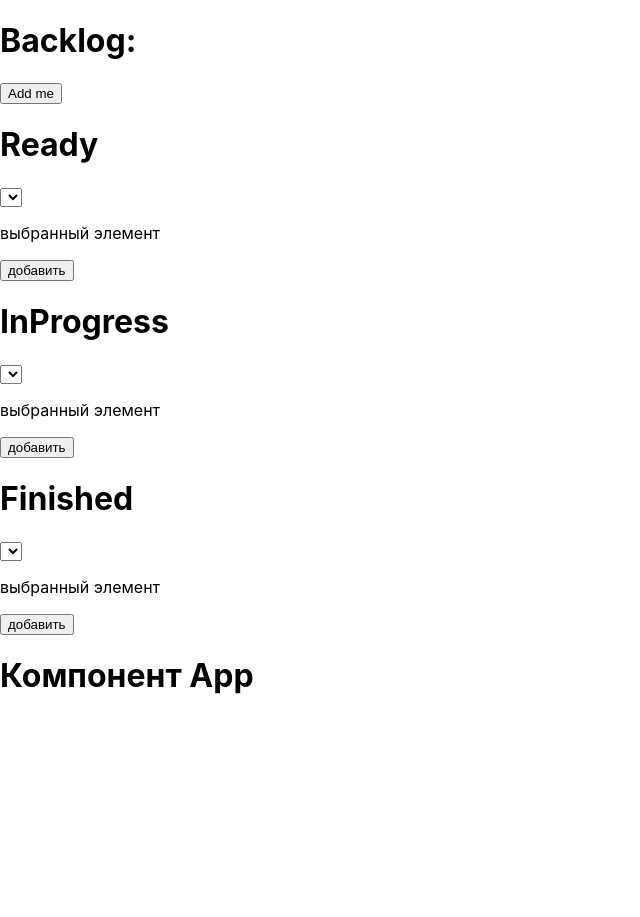
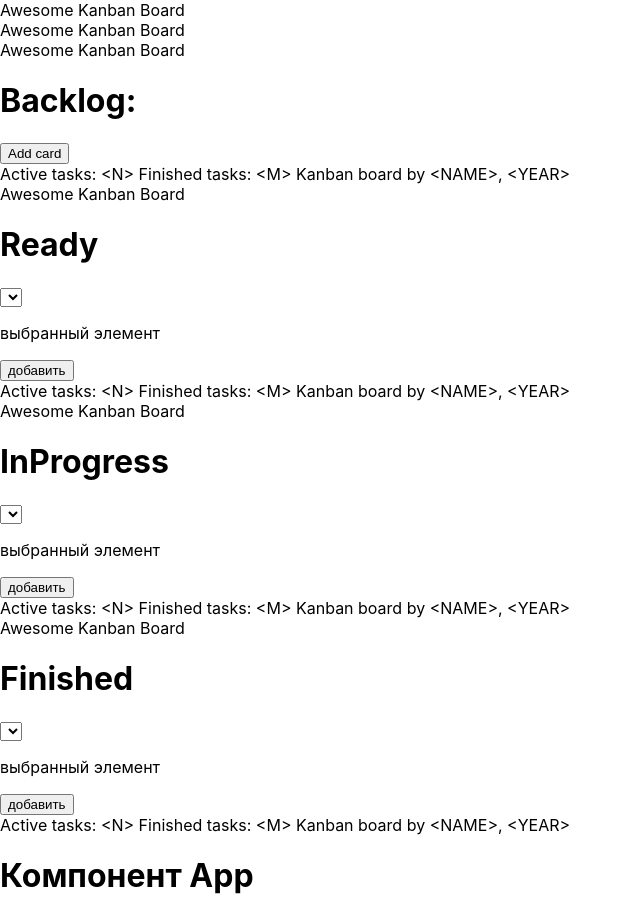
Before and after one commit to PickleRick56/Kanban, a React (Create React App) app: page / in a window 1280 px wide. Shown: the top 917 px of the page, without its empty margins (0-640 px from the left). Before the commit the page ends 800 px from the top, so only its background shows below. Built offline with nearby package versions, Linux system fonts and the light colour scheme.

Commit message:
add Header,Footer, X-button(retur to title)

```diff
--- a/src/App.js
+++ b/src/App.js
@@ -1,9 +1,9 @@
 
 import ShowDesk from './ShowDesk';
 import { useState, useEffect } from 'react';
-import { Routes , Route} from 'react-router-dom';
-
-
+import { Routes , Route,Link} from 'react-router-dom';
+import Header from './Header';
+import Footer from './Footer';
 
 
 
@@ -25,7 +25,7 @@ export default function App (){
 
 return(
 <>
-
+<Header/>
 
   <Routes>
 
@@ -33,13 +33,15 @@ return(
 
 
 {сomponents.map(key => (
-  <Route   path={`${key.id}`} element={<h1>{key.name}</h1>}/>
+  <Route   path={`${key.id}`} element={<><div>{key.name}</div><br/><br/> <div><Link to={`/`}>X</Link></div></>}/>
 ))}
 
 
 
   </Routes>
 
+  <Footer/>
+
 </>
 )
 }
--- a/src/Backlog.js
+++ b/src/Backlog.js
@@ -1,7 +1,7 @@
 import { useState } from 'react';
 import { Routes , Route, Link } from 'react-router-dom';
-
-
+import Header from './Header';
+import Footer from "./Footer";
 
 
 
@@ -12,16 +12,17 @@ export default function Backlog({prop,onClick}) {
 
   return (
     <>
+    <Header/>
     <div className="backlog">
 
     <h1>Backlog:</h1>
 
     {display ?
 
-     <><button onClick={() => { onClick(topic);  setTopic('');  setDisplay(false); }} >Send</button>
+     <><button onClick={() => { onClick(topic);  setTopic('');  setDisplay(false); }} >Submit</button>
        <input value={topic} onChange={e => setTopic(e.target.value)}/>   </>
 
-    :  <button onClick={() => {setDisplay(true); }} >Add me</button>}
+    :  <button onClick={() => {setDisplay(true); }} >Add card</button>}
 
 
 
@@ -65,6 +66,7 @@ export default function Backlog({prop,onClick}) {
 
 
     </div>
+    <Footer/>
     </>
   );
 }
--- a/src/Finished.js
+++ b/src/Finished.js
@@ -1,7 +1,7 @@
 import { useState } from 'react';
 import { Link } from 'react-router-dom';
-
-
+import Header from './Header';
+import Footer from "./Footer";
 
 export default function Finished({conditionInProgress, prop, onClick}) {
 
@@ -22,6 +22,7 @@ function hendler(){
 
     return (
       <>
+      <Header/>
  <div>
 
  <h1>Finished</h1>
@@ -39,7 +40,7 @@ function hendler(){
 <button onClick={hendler}>добавить</button>
  </div>
 
-
+ <Footer/>
 
       </>
     );
--- /dev/null
+++ b/src/Footer.js
@@ -0,0 +1,12 @@
+export default function Footer (){
+
+
+    return(
+    <>
+
+      <div>{`Active tasks: <N>  Finished tasks: <M>  Kanban board by <NAME>, <YEAR>`}</div>
+
+
+    </>
+    )
+    }
--- /dev/null
+++ b/src/Header.js
@@ -0,0 +1,12 @@
+export default function Header (){
+
+
+  return(
+  <>
+
+    <div>Awesome Kanban Board</div>
+
+
+  </>
+  )
+  }
--- a/src/InProgress.js
+++ b/src/InProgress.js
@@ -1,7 +1,7 @@
 import { useState } from 'react';
 import { Link } from 'react-router-dom';
-
-
+import Header from './Header';
+import Footer from "./Footer";
 
 export default function InProgress({conditionInProgress, prop, onClick}) {
 
@@ -22,6 +22,7 @@ function hendler(){
 
     return (
       <>
+      <Header/>
  <div>
 
  <h1>InProgress</h1>
@@ -39,7 +40,7 @@ function hendler(){
 <button onClick={hendler}>добавить</button>
  </div>
 
-
+ <Footer/>
 
       </>
     );
--- a/src/Ready.js
+++ b/src/Ready.js
@@ -1,7 +1,7 @@
 import { useState } from 'react';
 import { Link } from 'react-router-dom';
-
-
+import Header from './Header';
+import Footer from "./Footer";
 
 export default function Ready({conditionReady, prop, onClick}) {
 
@@ -22,6 +22,7 @@ function hendler(){
 
     return (
       <>
+      <Header/>
  <div>
 
  <h1>Ready</h1>
@@ -41,7 +42,7 @@ function hendler(){
 <button onClick={hendler}>добавить</button>
  </div>
 
-
+ <Footer/>
 
       </>
     );
--- a/src/ShowDesk.js
+++ b/src/ShowDesk.js
@@ -3,6 +3,8 @@ import Ready from "./Ready";
 import InProgress from "./InProgress";
 import Finished from "./Finished";
 import { useState, useEffect } from 'react';
+import Header from "./Header";
+import Footer from "./Footer";
 
 
 
@@ -142,7 +144,7 @@ export default function ShowDesk ({prop,setProp}){
 
   return(
 <>
-
+<Header/>
 
      <Backlog prop={condition}  onClick={addElement} />
      <Ready conditionReady={conditionReady} prop={condition} onClick={addToDraw}/>
@@ -153,7 +155,7 @@ export default function ShowDesk ({prop,setProp}){
 
 
 <h1>Компонент App </h1>
-
+<Footer/>
 </>
 
    )
```
